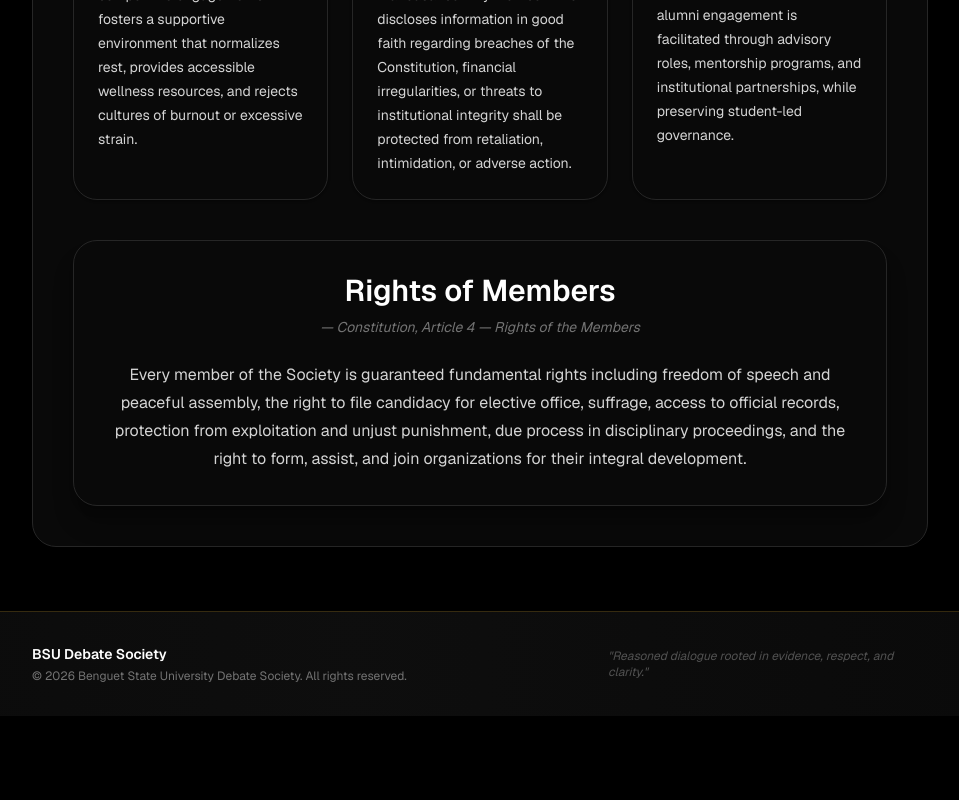
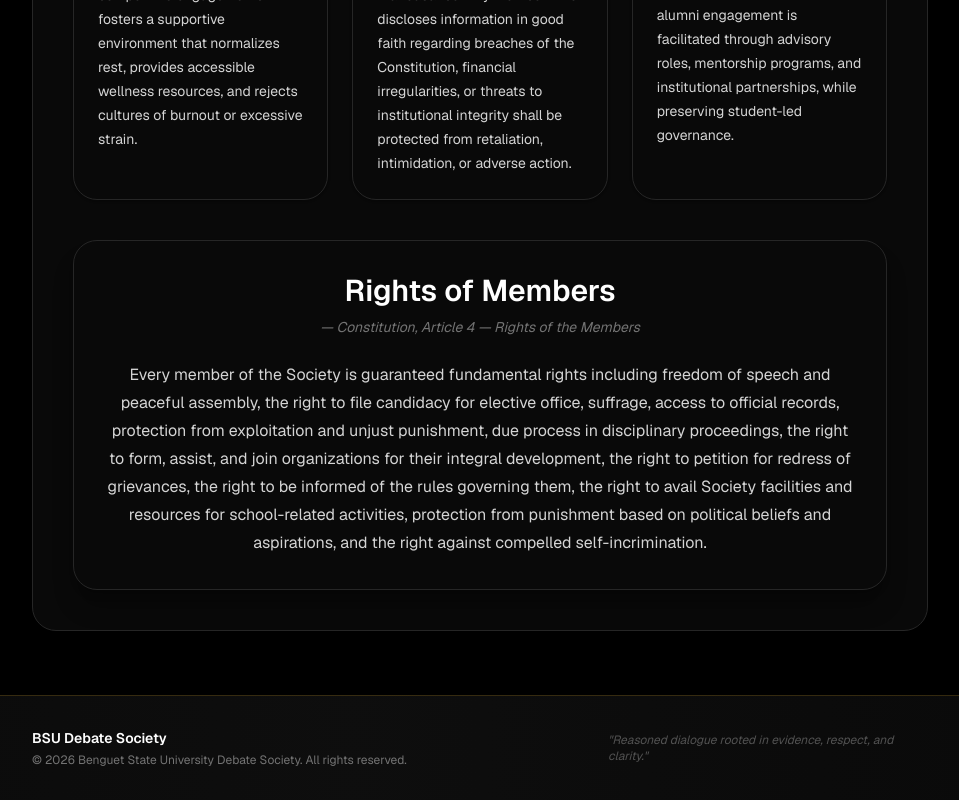
Before and after one commit to Brucejr777/bsu-debate-society, a Next.js app: page /about in a window 1280 px wide. Shown: the part 2880-3680 px from the top of the page, without its empty margins (288-1247 px from the left). Before the commit the page ends 3596 px from the top, so only its background shows below. Built offline with nearby package versions, Linux system fonts and the light colour scheme.

Commit message:
update about page

```diff
--- a/src/app/about/page.tsx
+++ b/src/app/about/page.tsx
@@ -206,8 +206,12 @@ export default function AboutPage() {
                 freedom of speech and peaceful assembly, the right to file candidacy for
                 elective office, suffrage, access to official records, protection from
                 exploitation and unjust punishment, due process in disciplinary proceedings,
-                and the right to form, assist, and join organizations for their integral
-                development.
+                the right to form, assist, and join organizations for their integral
+                development, the right to petition for redress of grievances, the right to
+                be informed of the rules governing them, the right to avail Society
+                facilities and resources for school-related activities, protection from
+                punishment based on political beliefs and aspirations, and the right against
+                compelled self-incrimination.
               </p>
             </div>
           </article>
```
